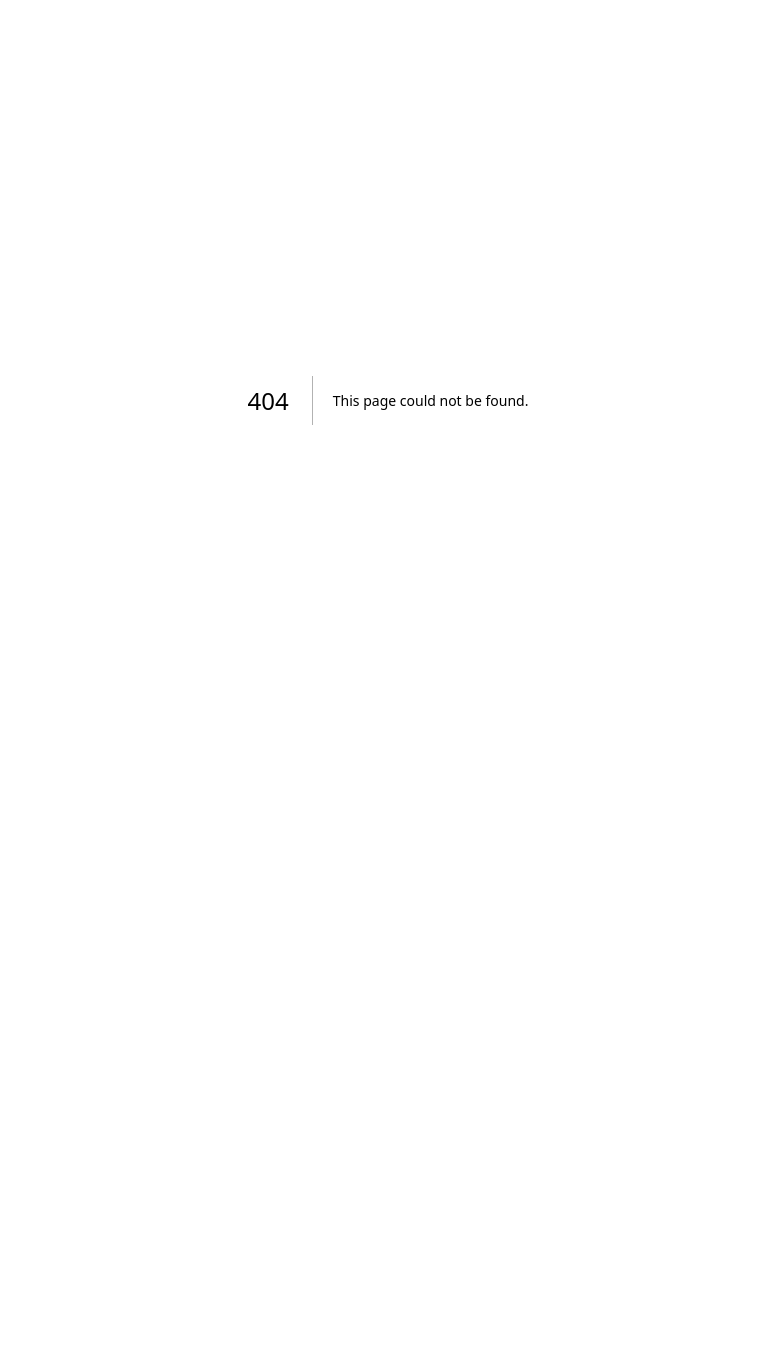
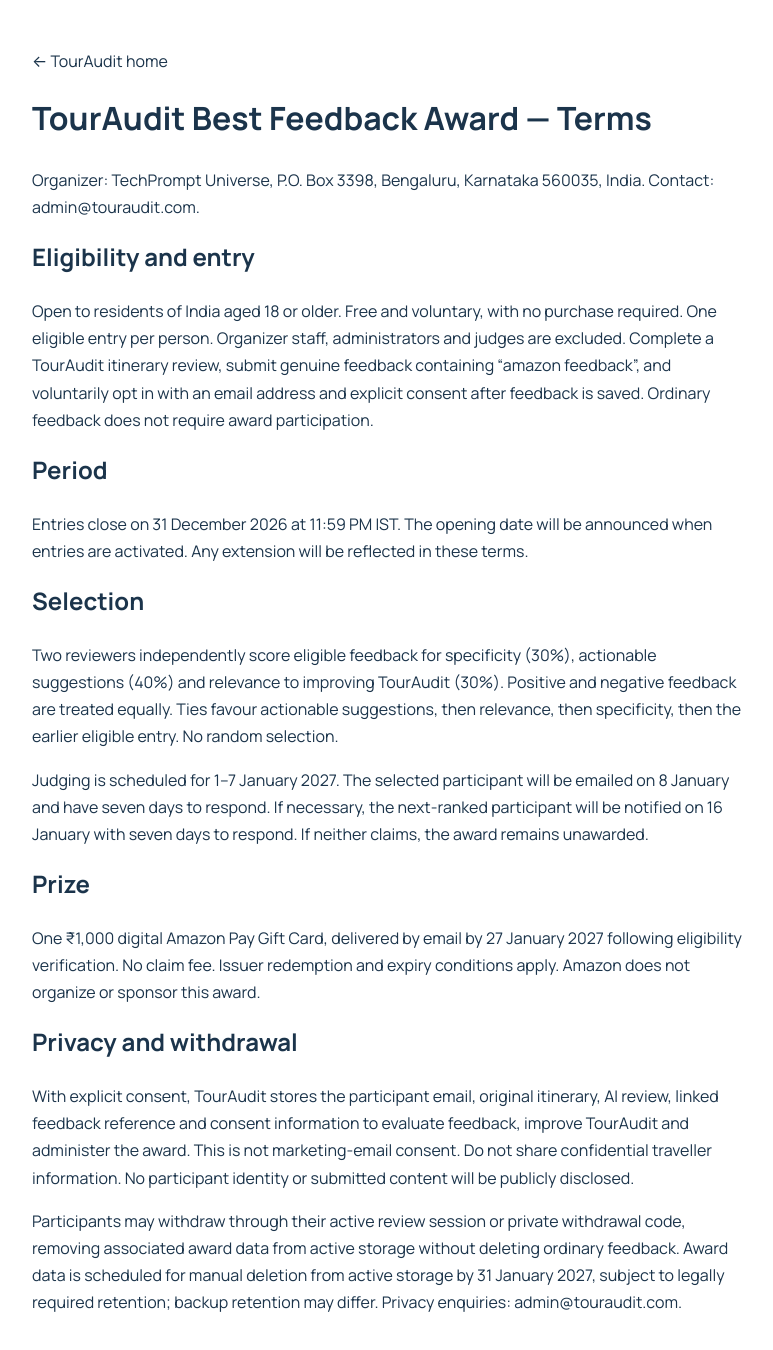
Before and after one commit to TripAudit/tripaudit-website, a Next.js app in the folder TripAudit-Vercel-Website/: page /best-feedback-award-terms in a window 1280 px wide. Before the commit this address had no page. Shown: the top 1350 px of the page, without its empty margins (252-1025 px from the left). Before the commit the page ends 800 px from the top, so only its background shows below. Built offline with nearby package versions, Linux system fonts and the light colour scheme.

Commit message:
Add public-facing approved Best Feedback Award terms page

```diff
--- /dev/null
+++ b/TripAudit-Vercel-Website/app/best-feedback-award-terms/page.tsx
@@ -0,0 +1,26 @@
+import Link from "next/link";
+
+export const metadata = {
+  title: "Best Feedback Award Terms | TourAudit",
+  description: "Eligibility, merit-based judging, prize, privacy and withdrawal conditions for the TourAudit Best Feedback Award.",
+};
+
+export default function AwardTermsPage() {
+  return <main style={{maxWidth:760,margin:"0 auto",padding:"48px 24px",lineHeight:1.7}}>
+    <p><Link href="/">← TourAudit home</Link></p>
+    <h1>TourAudit Best Feedback Award — Terms</h1>
+    <p>Organizer: TechPrompt Universe, P.O. Box 3398, Bengaluru, Karnataka 560035, India. Contact: <a href="mailto:admin@touraudit.com">admin@touraudit.com</a>.</p>
+    <h2>Eligibility and entry</h2>
+    <p>Open to residents of India aged 18 or older. Free and voluntary, with no purchase required. One eligible entry per person. Organizer staff, administrators and judges are excluded. Complete a TourAudit itinerary review, submit genuine feedback containing “amazon feedback”, and voluntarily opt in with an email address and explicit consent after feedback is saved. Ordinary feedback does not require award participation.</p>
+    <h2>Period</h2>
+    <p>Entries close on 31 December 2026 at 11:59 PM IST. The opening date will be announced when entries are activated. Any extension will be reflected in these terms.</p>
+    <h2>Selection</h2>
+    <p>Two reviewers independently score eligible feedback for specificity (30%), actionable suggestions (40%) and relevance to improving TourAudit (30%). Positive and negative feedback are treated equally. Ties favour actionable suggestions, then relevance, then specificity, then the earlier eligible entry. No random selection.</p>
+    <p>Judging is scheduled for 1–7 January 2027. The selected participant will be emailed on 8 January and have seven days to respond. If necessary, the next-ranked participant will be notified on 16 January with seven days to respond. If neither claims, the award remains unawarded.</p>
+    <h2>Prize</h2>
+    <p>One ₹1,000 digital Amazon Pay Gift Card, delivered by email by 27 January 2027 following eligibility verification. No claim fee. Issuer redemption and expiry conditions apply. Amazon does not organize or sponsor this award.</p>
+    <h2>Privacy and withdrawal</h2>
+    <p>With explicit consent, TourAudit stores the participant email, original itinerary, AI review, linked feedback reference and consent information to evaluate feedback, improve TourAudit and administer the award. This is not marketing-email consent. Do not share confidential traveller information. No participant identity or submitted content will be publicly disclosed.</p>
+    <p>Participants may withdraw through their active review session or private withdrawal code, removing associated award data from active storage without deleting ordinary feedback. Award data is scheduled for manual deletion from active storage by 31 January 2027, subject to legally required retention; backup retention may differ. Privacy enquiries: <a href="mailto:admin@touraudit.com">admin@touraudit.com</a>.</p>
+  </main>;
+}
```
